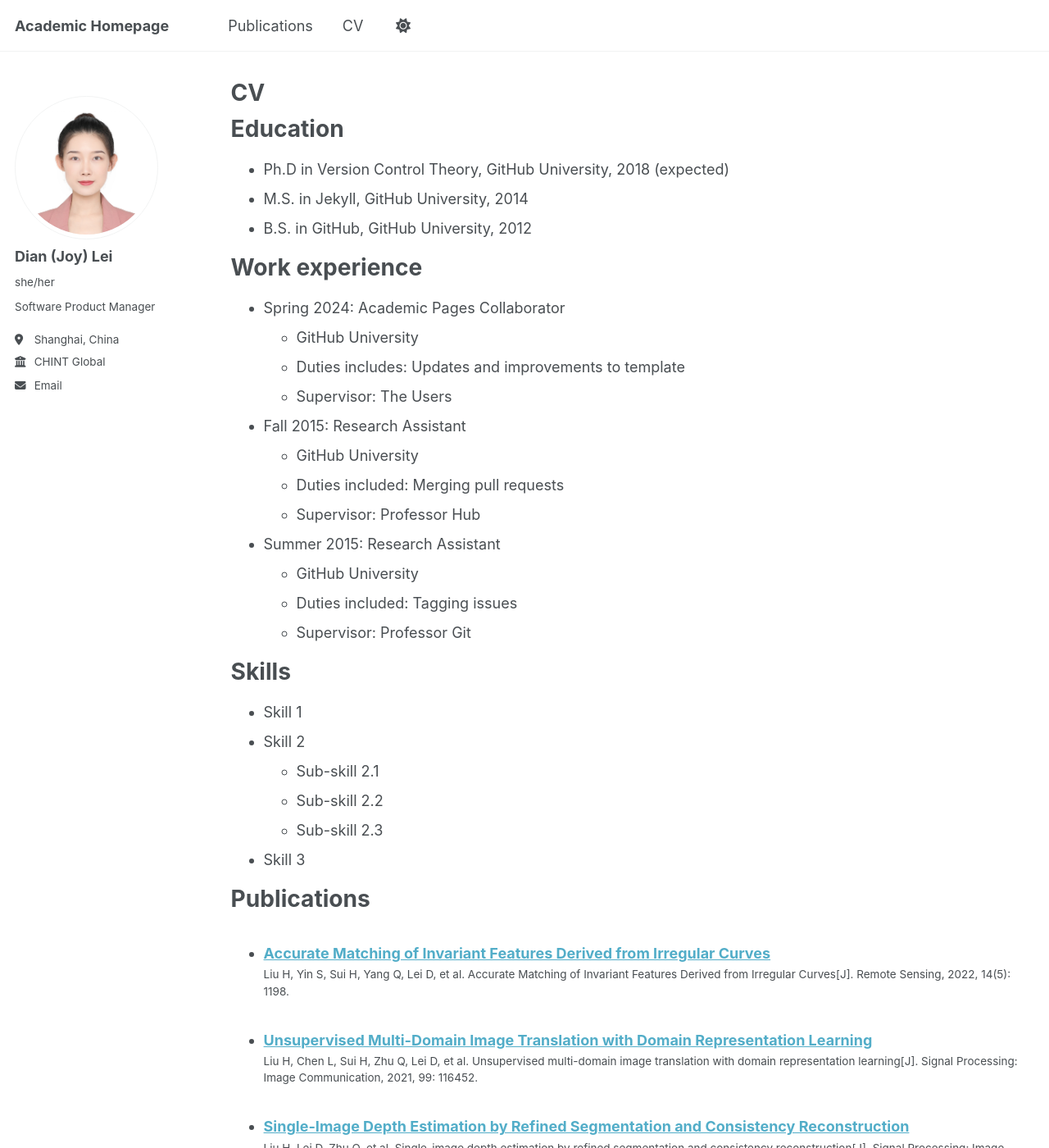
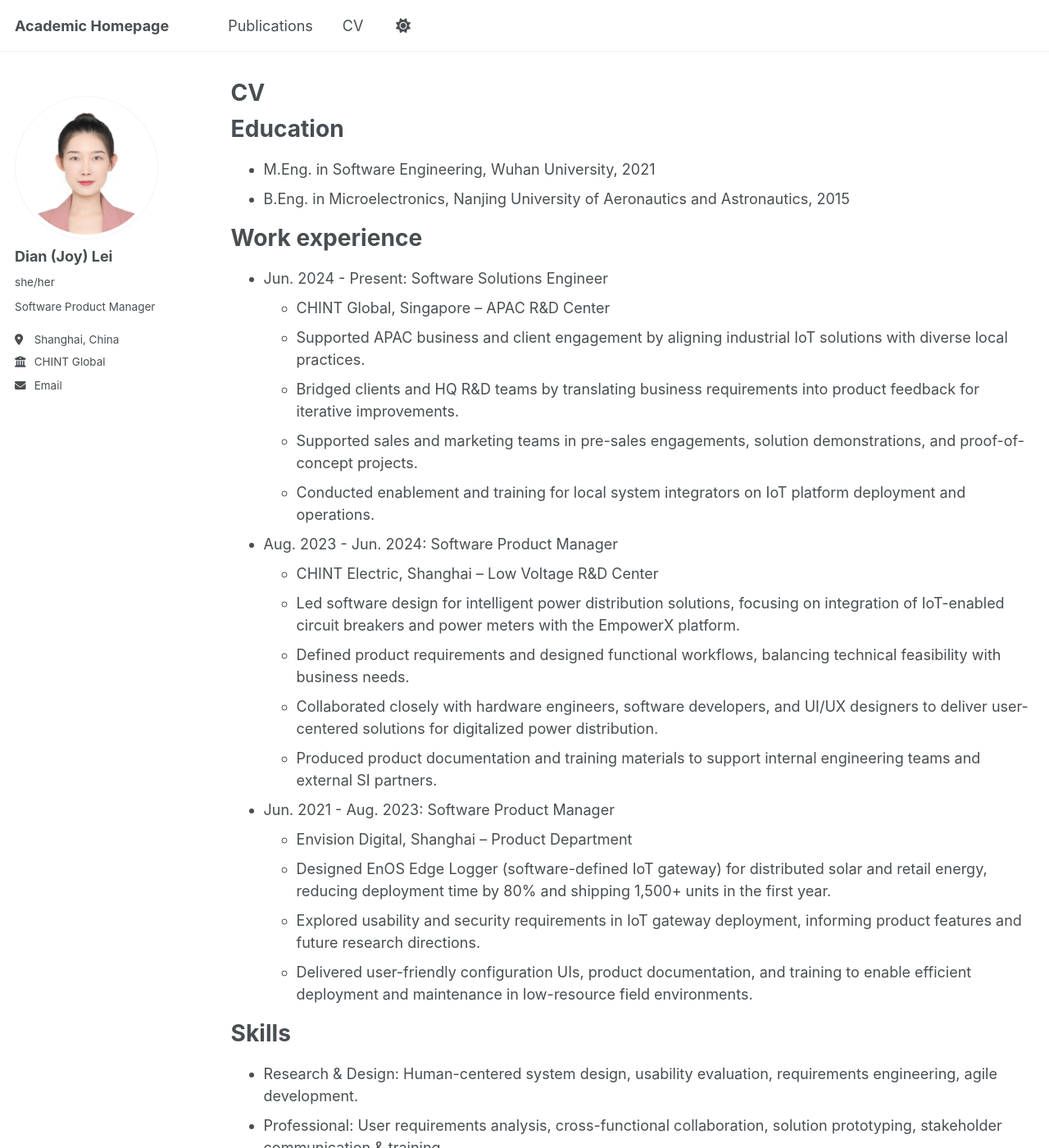
Before and after one commit to joy-lei/joy-lei.github.io, a Jekyll site: the page built from _pages/cv.md, in a window 1280 px wide and 1400 px high. Shown: the whole window at 82% size. Built offline with Jekyll 4.4.1, drawn with Linux system fonts in a browser that asks for light colours; a script that is not in the unit is left out; some of the changed text lies outside the part shown.

Commit message:
Update cv.md

```diff
--- a/_pages/cv.md
+++ b/_pages/cv.md
@@ -11,35 +11,40 @@ redirect_from:
 
 Education
 ======
-* Ph.D in Version Control Theory, GitHub University, 2018 (expected)
-* M.S. in Jekyll, GitHub University, 2014
-* B.S. in GitHub, GitHub University, 2012
+* M.Eng. in Software Engineering, Wuhan University, 2021
+* B.Eng. in Microelectronics, Nanjing University of Aeronautics and Astronautics, 2015
 
 Work experience
 ======
-* Spring 2024: Academic Pages Collaborator
-  * GitHub University
-  * Duties includes: Updates and improvements to template
-  * Supervisor: The Users
+* Jun. 2024 - Present: Software Solutions Engineer
+  * CHINT Global, Singapore – APAC R&D Center
+  * Supported APAC business and client engagement by aligning industrial IoT solutions with diverse local practices.
+  * Bridged clients and HQ R&D teams by translating business requirements into product feedback for iterative improvements.
+  * Supported sales and marketing teams in pre-sales engagements, solution demonstrations, and proof-of-concept projects.
+  * Conducted enablement and training for local system integrators on IoT platform deployment and operations.
 
-* Fall 2015: Research Assistant
-  * GitHub University
-  * Duties included: Merging pull requests
-  * Supervisor: Professor Hub
+* Aug. 2023 - Jun. 2024: Software Product Manager
+  * CHINT Electric, Shanghai – Low Voltage R&D Center
+  * Led software design for intelligent power distribution solutions, focusing on integration of IoT-enabled circuit breakers and power meters with the EmpowerX platform.
+  * Defined product requirements and designed functional workflows, balancing technical feasibility with business needs.
+  * Collaborated closely with hardware engineers, software developers, and UI/UX designers to deliver user-centered solutions for digitalized power distribution.
+  * Produced product documentation and training materials to support internal engineering teams and external SI partners.
 
-* Summer 2015: Research Assistant
-  * GitHub University
-  * Duties included: Tagging issues
-  * Supervisor: Professor Git
+
+* Jun. 2021 - Aug. 2023: Software Product Manager
+  * Envision Digital, Shanghai – Product Department
+  * Designed EnOS Edge Logger (software-defined IoT gateway) for distributed solar and retail energy, reducing deployment time by 80% and shipping 1,500+ units in the first year.
+  * Explored usability and security requirements in IoT gateway deployment, informing product features and future research directions.
+  * Delivered user-friendly configuration UIs, product documentation, and training to enable efficient deployment and maintenance in low-resource field environments.
+
 
 Skills
 ======
-* Skill 1
-* Skill 2
-  * Sub-skill 2.1
-  * Sub-skill 2.2
-  * Sub-skill 2.3
-* Skill 3
+* Research & Design: Human-centered system design, usability evaluation, requirements engineering, agile development.
+* Professional: User requirements analysis, cross-functional collaboration, solution prototyping, stakeholder communication & training
+* Technical Tools: Python, C++, PyTorch, OpenCV, Jira, Git, VS Code, Axure
+* Languages: Mandarin (native), English (IELTS 7.0)
+
 
 Publications
 ======
```
